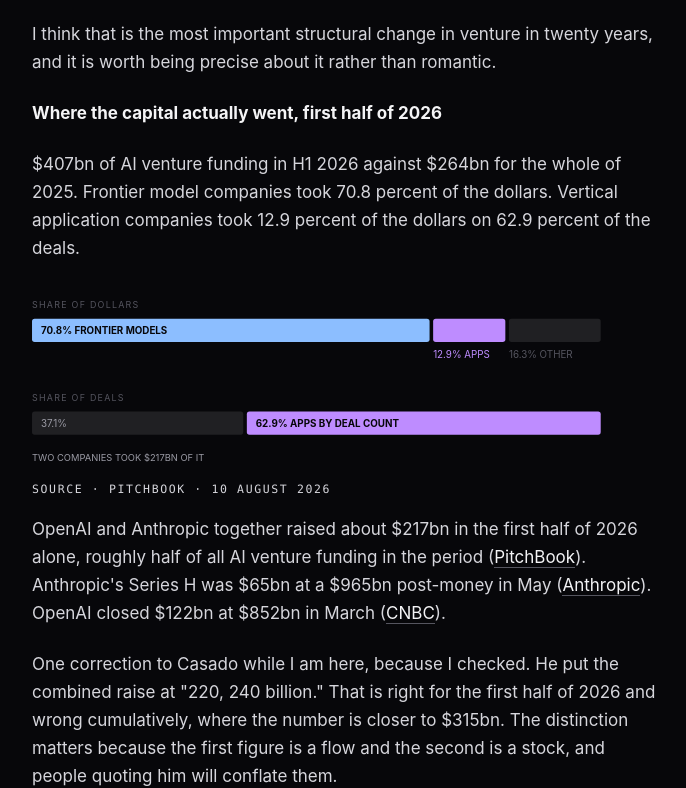
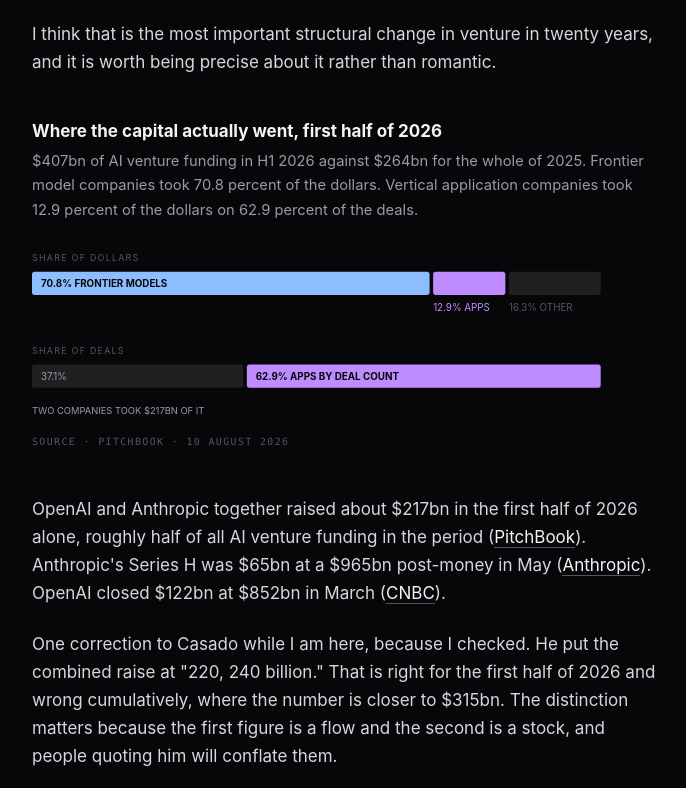
Before and after one commit to spacecowboytriplejay/JJJVR-personal-branded-website-, a website: page posts/intelligence-meets-resistance/index.html in a window 1280 px wide. Shown: the part 2091-2879 px from the top of the page, without its empty margins (296-982 px from the left). Drawn offline with Linux system fonts and the light colour scheme.

Commit message:
Update main.css

```diff
--- a/assets/css/main.css
+++ b/assets/css/main.css
@@ -372,3 +372,12 @@
   .latest-card a { padding: 26px; }
   .subscribe { flex-direction: column; }
 }
+
+
+/* ---- figures for data essays. brand tokens only, no new colours ---- */
+.post-fig { margin: 2.4em 0 2.6em; }
+.post-fig .fig-title { margin-bottom: .25em; color: var(--ink); }
+.post-fig .fig-sub { font-size: .92rem; color: var(--dim); margin-bottom: 1.1em; }
+.post-fig .fig-scroll { overflow-x: auto; }
+.post-fig svg { display: block; width: 100%; min-width: 520px; height: auto; }
+.post-fig .fig-src { margin-top: .9em; color: var(--faint); font-size: .62rem; }
```
